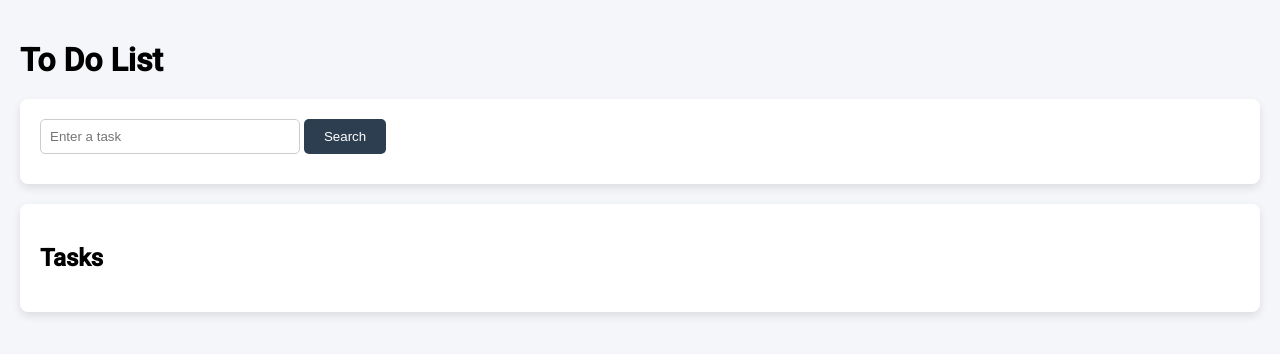
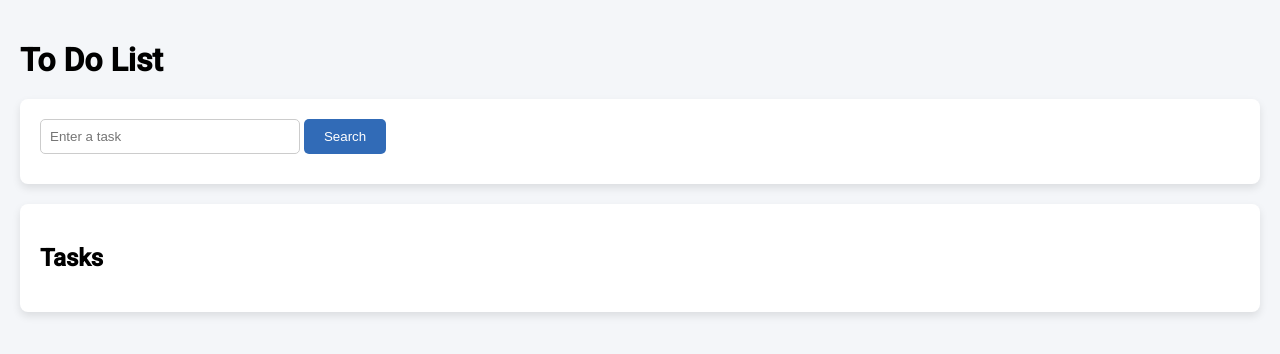
Before and after one commit to IsabelleRouxelin/TodoList, a plain HTML site: page index.html in a window 1280 px wide. In both pictures the pointer is over the button "Search". Drawn offline with Linux system fonts and the light colour scheme.

Commit message:
added hover colour for button in css file

```diff
--- a/assets/css/styles.css
+++ b/assets/css/styles.css
@@ -39,6 +39,10 @@ button {
     cursor: pointer;
 }
 
+button:hover {
+    background-color: #316bb7;
+}
+
 input[type="text"] {
     padding: 9px;
     width: 20%;
```
